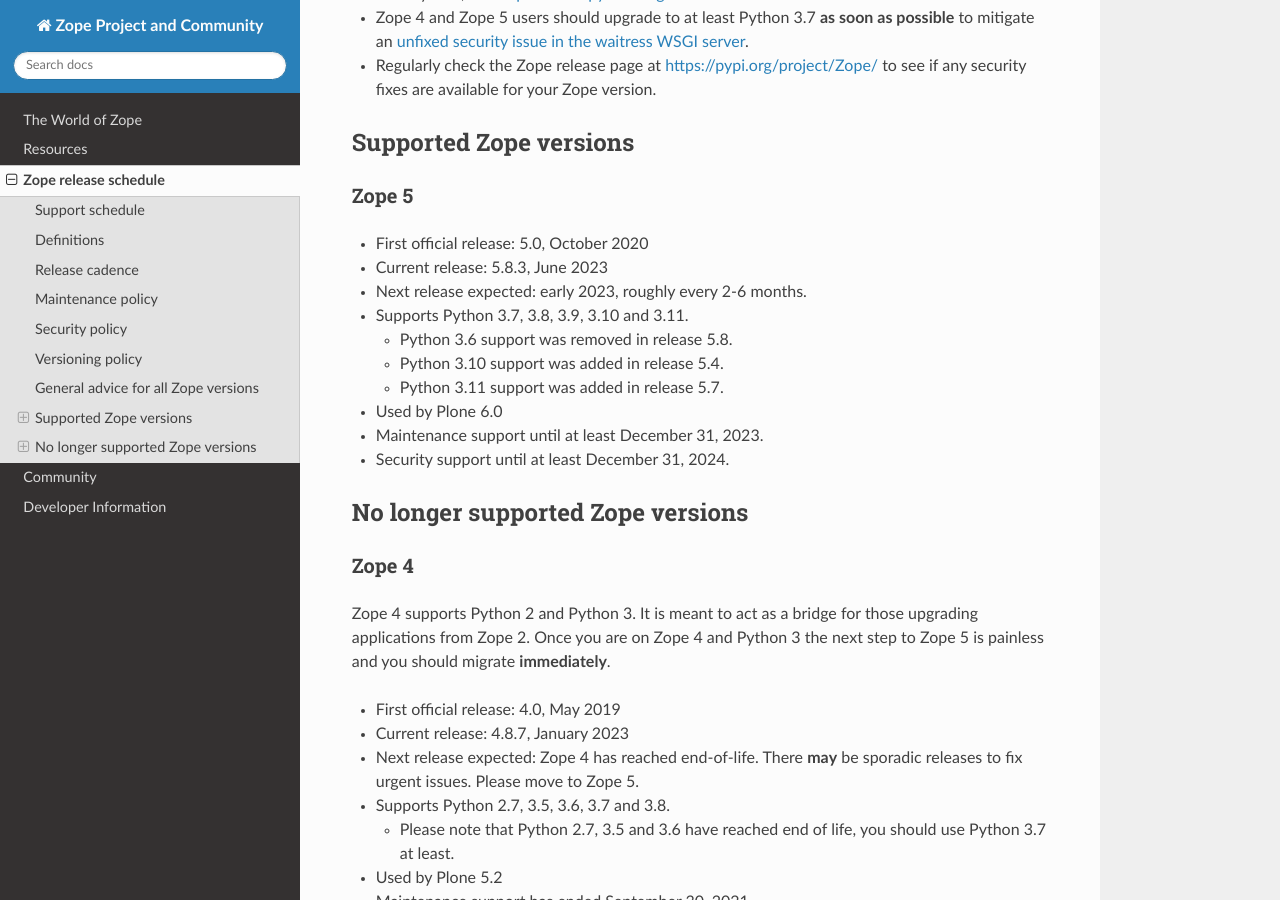
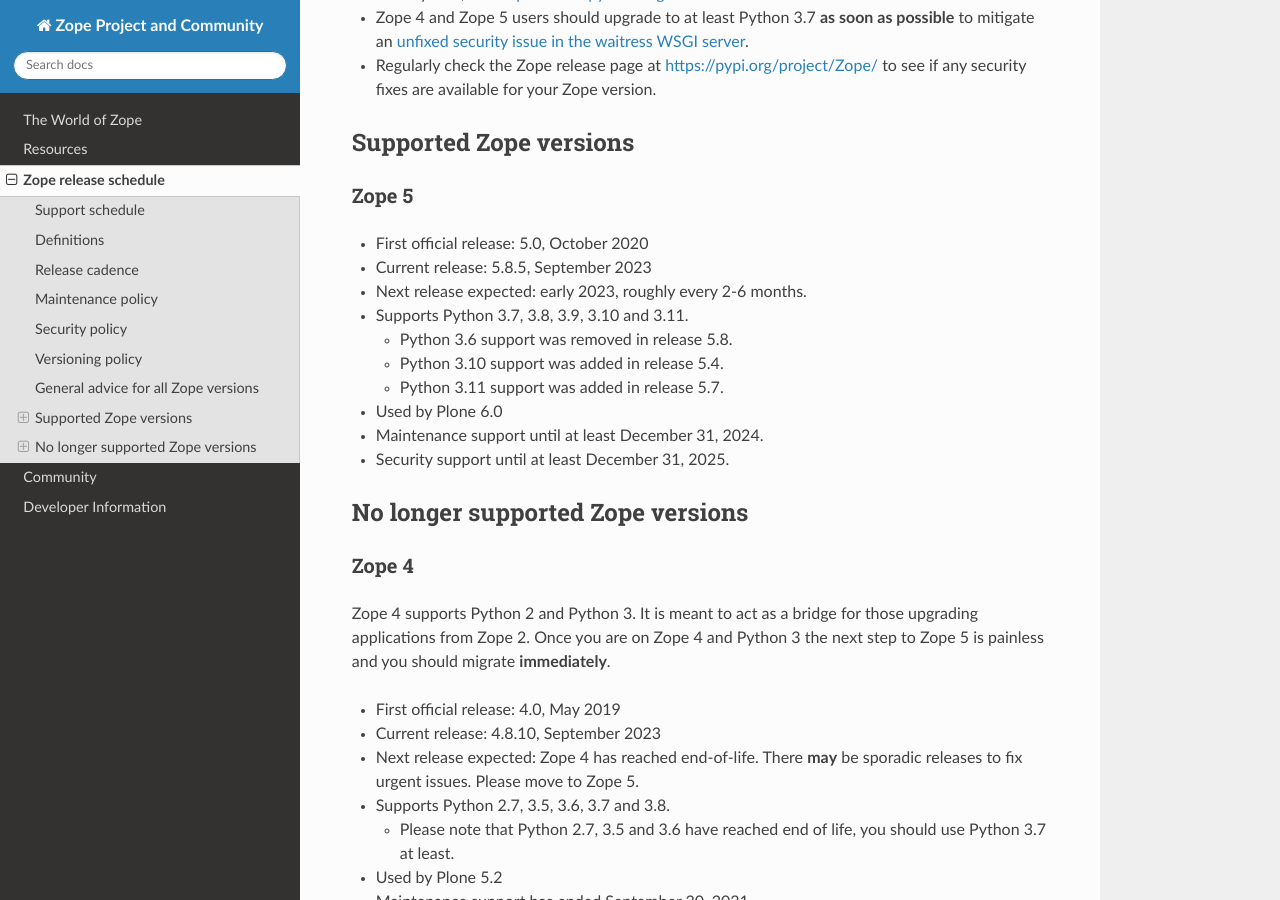
Before and after one commit to zopefoundation/www.zope.org, a Sphinx documentation site: the page built from docs/releases.rst, in a window 1280 px wide and 900 px high, scrolled down 3055 px. Built offline with Sphinx 7.4.7 and the Read the Docs theme 2.0.0, drawn with Linux system fonts in a browser that asks for light colours.

Commit message:
- update release information

```diff
--- a/docs/releases.rst
+++ b/docs/releases.rst
@@ -26,7 +26,7 @@ Support schedule
 +======+=======+==============+===========+==========+============+============+
 |2.13  |2.13.30|2.7           |end of life|2010-11-05|2019-02-09  |2020-12-31  |
 +------+-------+--------------+-----------+----------+------------+------------+
-|4.0   |4.8.7  |2.7, 3.5-3.8  |end of life|2019-05-10|2021-09-30  |2022-12-31  |
+|4.0   |4.8.10 |2.7, 3.5-3.8  |end of life|2019-05-10|2021-09-30  |2022-12-31  |
 +------+-------+--------------+-----------+----------+------------+------------+
 |5.0   |5.8.5  |3.7-3.11      |maintenance|2020-10-08|2024-12-31  |2025-12-31  |
 |      |       |[1]_ [2]_ [3]_|           |          |[4]_        |[4]_        |
@@ -142,7 +142,7 @@ Supported Zope versions
 Zope 5
 ~~~~~~
 - First official release: 5.0, October 2020
-- Current release: 5.8.3, June 2023
+- Current release: 5.8.5, September 2023
 - Next release expected: early 2023, roughly every 2-6 months.
 - Supports Python 3.7, 3.8, 3.9, 3.10 and 3.11.
 
@@ -151,8 +151,8 @@ Zope 5
   - Python 3.11 support was added in release 5.7.
 
 - Used by Plone 6.0
-- Maintenance support until at least December 31, 2023.
-- Security support until at least December 31, 2024.
+- Maintenance support until at least December 31, 2024.
+- Security support until at least December 31, 2025.
 
 
 
@@ -166,7 +166,7 @@ upgrading applications from Zope 2. Once you are on Zope 4 and Python 3 the
 next step to Zope 5 is painless and you should migrate **immediately**.
 
 - First official release: 4.0, May 2019
-- Current release: 4.8.7, January 2023
+- Current release: 4.8.10, September 2023
 - Next release expected: Zope 4 has reached end-of-life. There **may** be
   sporadic releases to fix urgent issues. Please move to Zope 5.
 - Supports Python 2.7, 3.5, 3.6, 3.7 and 3.8.
```
